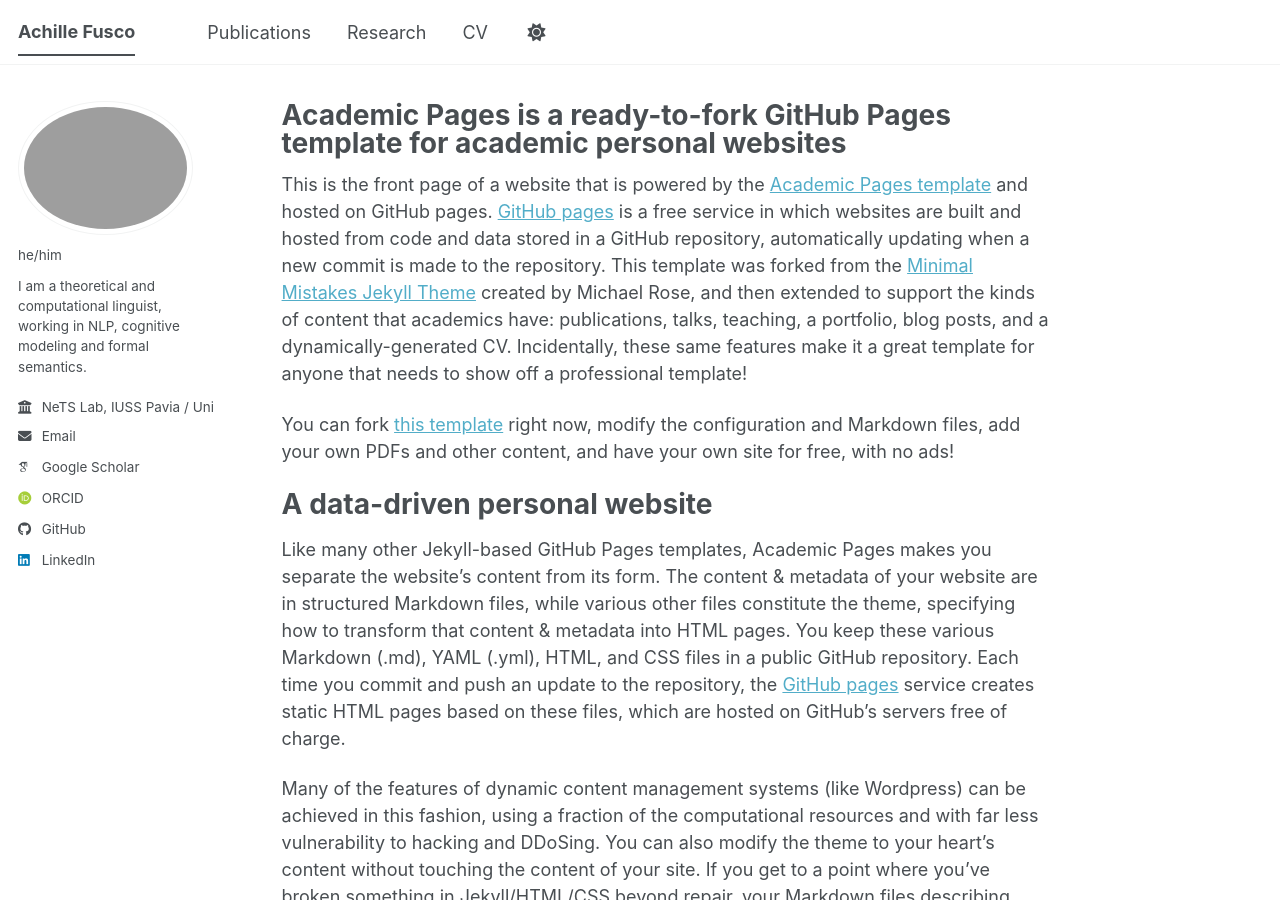
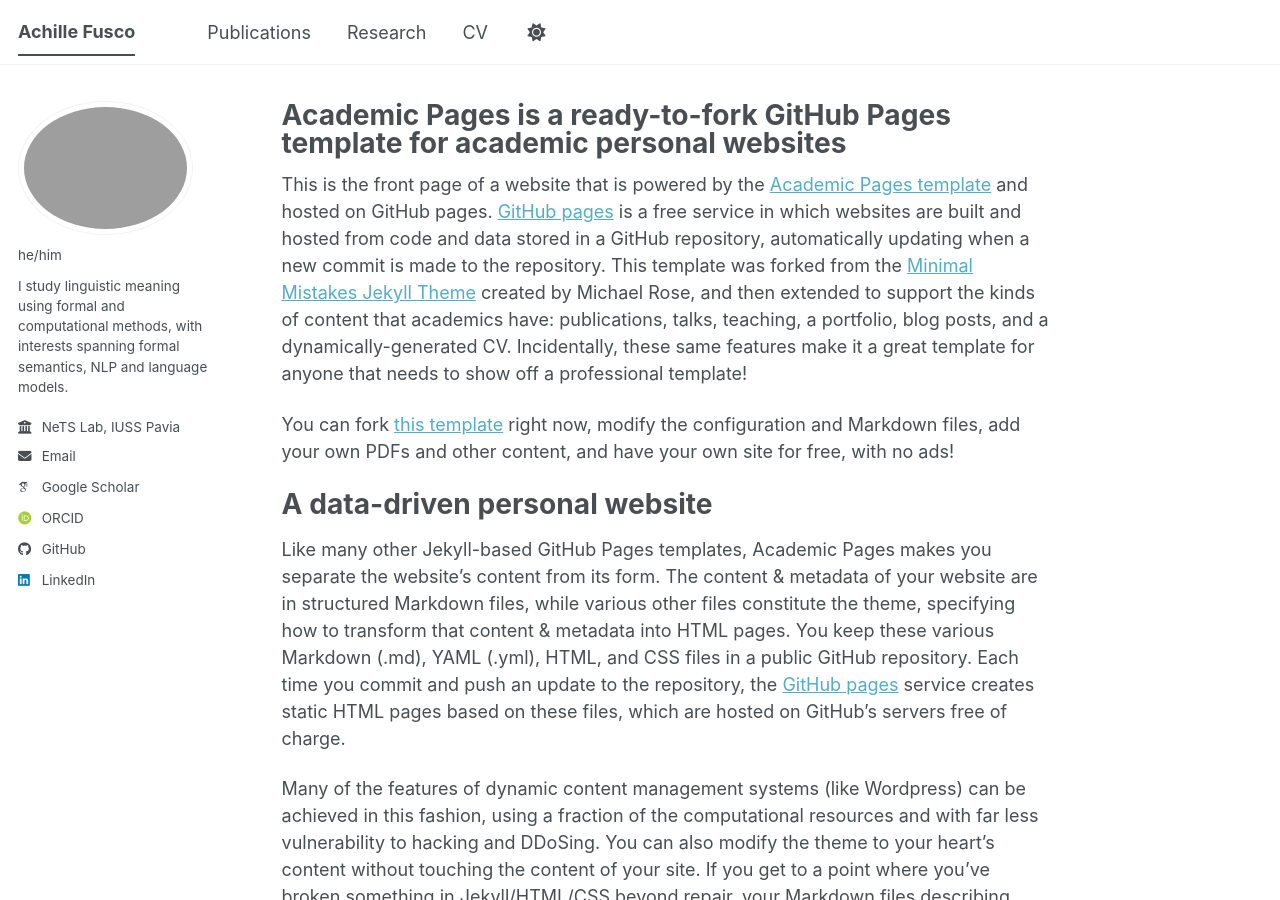
Before and after one commit to achille-fusco/achille-fusco.github.io, a Jekyll site: the page built from _pages/about.md, in a window 1280 px wide and 900 px high. Built offline with Jekyll 4.4.1, drawn with Linux system fonts in a browser that asks for light colours; some web fonts are replaced; a script bundle is joined from its source files by our own code; library files that are not in the unit come from our copies.

Commit message:
Update bio and employer information in config

```diff
--- a/_config.yml
+++ b/_config.yml
@@ -26,9 +26,9 @@
   avatar           : "photo.jpg"
   name             : #"Your Sidebar Name"
   pronouns         : "he/him"
-  bio              : "I am a theoretical and computational linguist, working in NLP, cognitive modeling and formal semantics."
+  bio              : "I study linguistic meaning using formal and computational methods, with interests spanning formal semantics, NLP and language models."
   location         : #"Earth"
-  employer         : "NeTS Lab, IUSS Pavia / University of Florence"
+  employer         : "NeTS Lab, IUSS Pavia"
   uri              : # URL
   email            : "achille.fusco@iusspavia.it"
 
```
